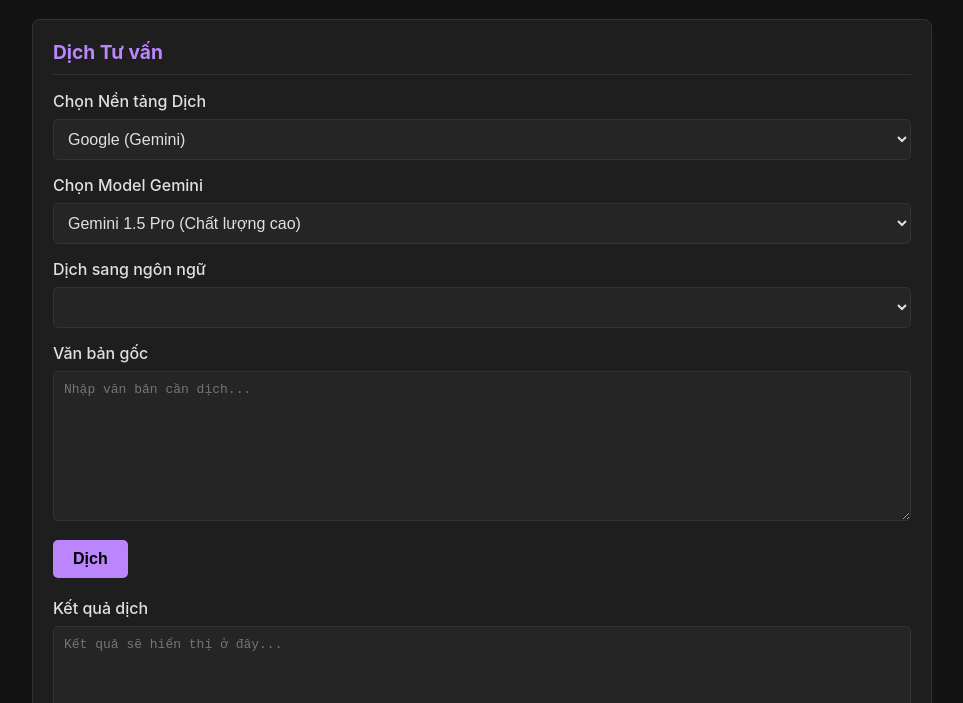
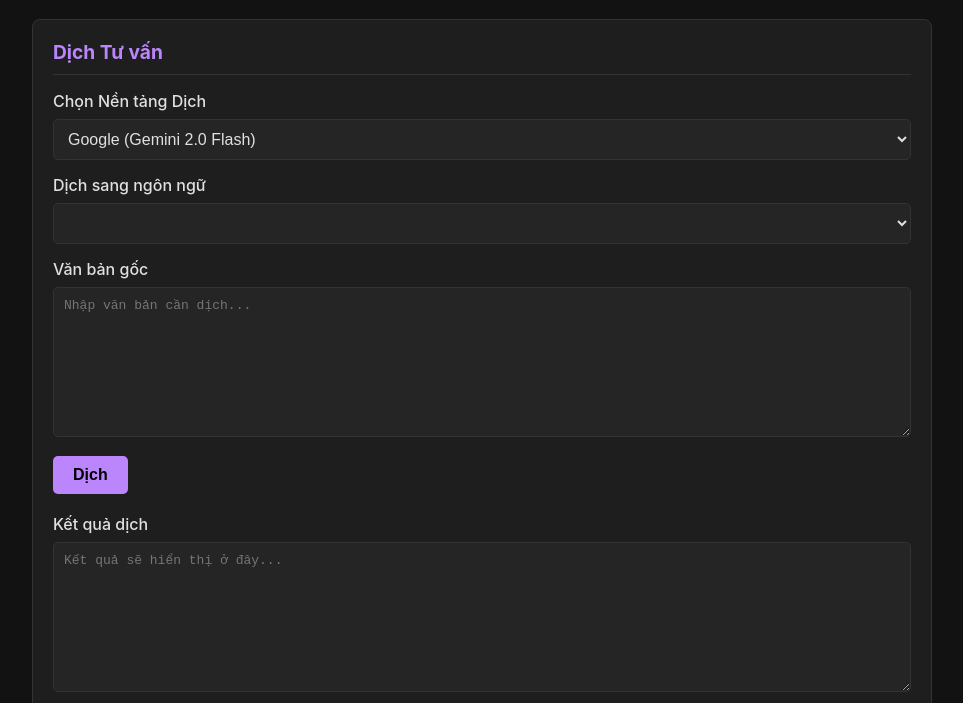
Before and after one commit to MizuCiaossu/ai-translator, a plain HTML site: page index.html in a window 1280 px wide. Shown: the part 82-785 px from the top of the page, without its empty margins (158-1121 px from the left). Drawn offline with Linux system fonts and the light colour scheme.

Commit message:
Update index.html

```diff
--- a/index.html
+++ b/index.html
@@ -21,19 +21,12 @@
             <select id="translationPlatform">
                 <option value="groq">Groq (Llama3)</option>
                 <option value="openrouter_deepseek">OpenRouter (Deepseek)</option>
-                <!-- CẬP NHẬT 1: Thêm "selected" để đặt làm mặc định -->
-                <option value="gemini" selected>Google (Gemini)</option>
+                <option value="gemini" selected>Google (Gemini 2.0 Flash)</option>
             </select>
         </div>
 
-        <!-- CẬP NHẬT 2: Đổi "display: none" thành "display: block" để hiện mặc định -->
-        <div class="form-group" id="geminiModelWrapper" style="display: block;">
-            <label for="geminiModelSelect">Chọn Model Gemini</label>
-            <select id="geminiModelSelect">
-                <option value="gemini-1.5-pro-latest">Gemini 1.5 Pro (Chất lượng cao)</option>
-                <option value="gemini-2.0-flash">Gemini 2.0 Flash (Tốc độ nhanh)</option>
-            </select>
-        </div>
+        <!-- LOẠI BỎ: Dropdown chọn model Gemini đã được xóa đi cho đơn giản -->
+
         <div class="form-group">
             <label for="languageSelect">Dịch sang ngôn ngữ</label>
             <select id="languageSelect"></select>
```
